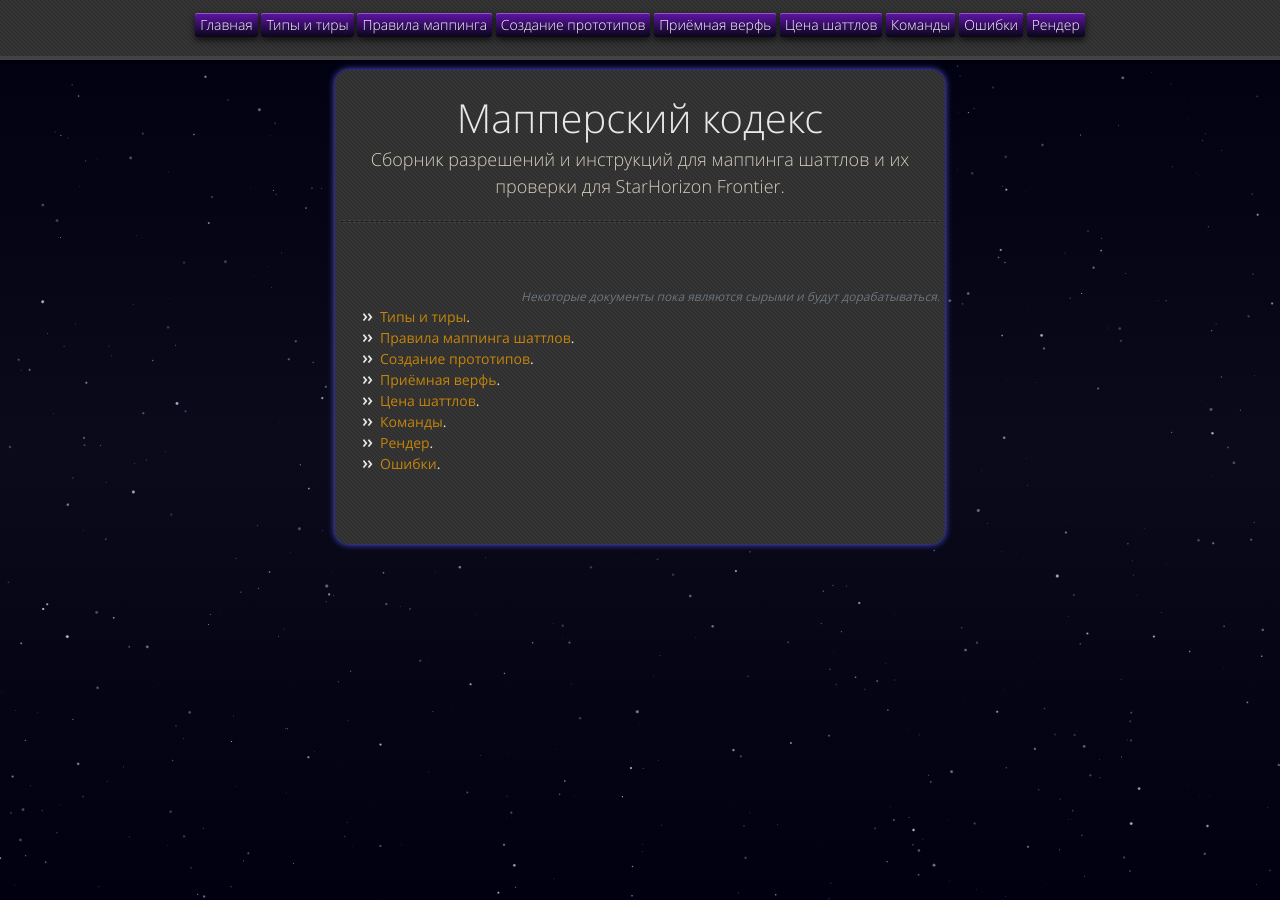
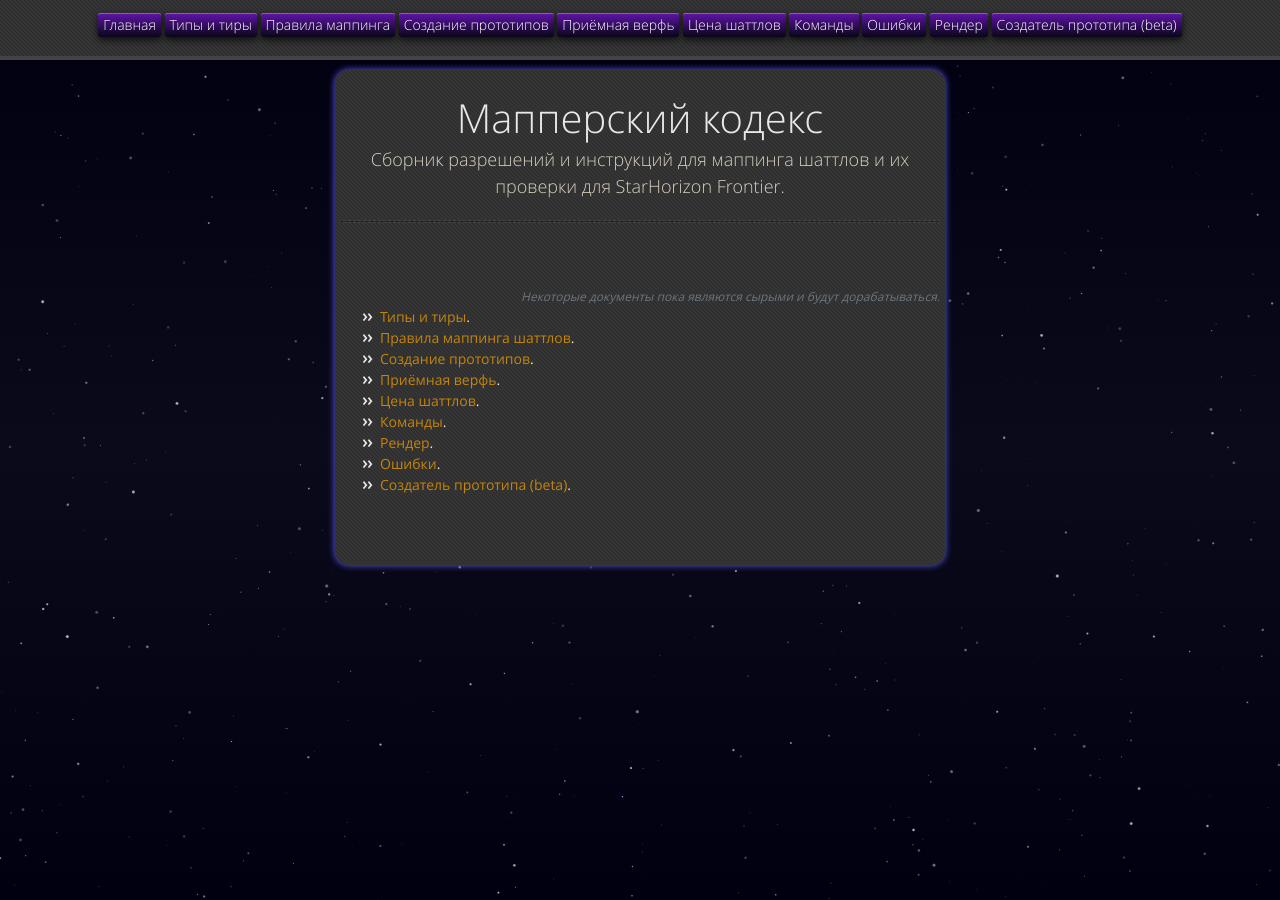
Before and after one commit to lAstronautl/StarHorizon-Mapping, a Jekyll site: the page built from docs/index.md, in a window 1280 px wide and 900 px high. Built offline with Jekyll 4.4.1, drawn with Linux system fonts in a browser that asks for light colours.

Commit message:
shuttle-generator.md to publis

```diff
--- a/docs/_config.yml
+++ b/docs/_config.yml
@@ -19,3 +19,5 @@
     url: https://lastronautl.github.io/StarHorizon-Mapping/markdown/fix-error.html
   - title: Рендер
     url: https://lastronautl.github.io/StarHorizon-Mapping/markdown/create-render.html
+  - title: Создатель прототипа (beta)
+    url: https://lastronautl.github.io/StarHorizon-Mapping/markdown/shuttle-generator.html
--- a/docs/index.md
+++ b/docs/index.md
@@ -11,3 +11,4 @@
 *   [Команды](./markdown/commands.html).
 *   [Рендер](./markdown/create-render.html).
 *   [Ошибки](./markdown/fix-error.html).
+*   [Создатель прототипа (beta)](./markdown/shuttle-generator.html).
```
Also changed, not shown: docs/markdown/shuttle-generator.md (renamed from docs/markdown/shuttle_generator.md).
